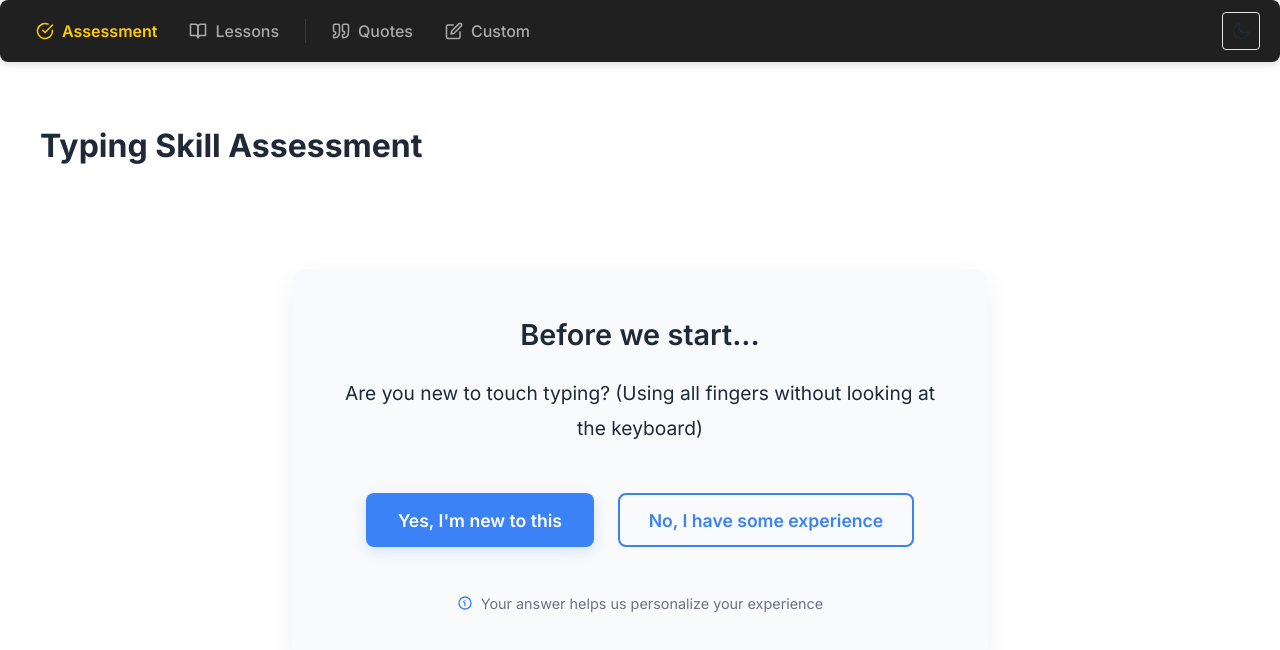
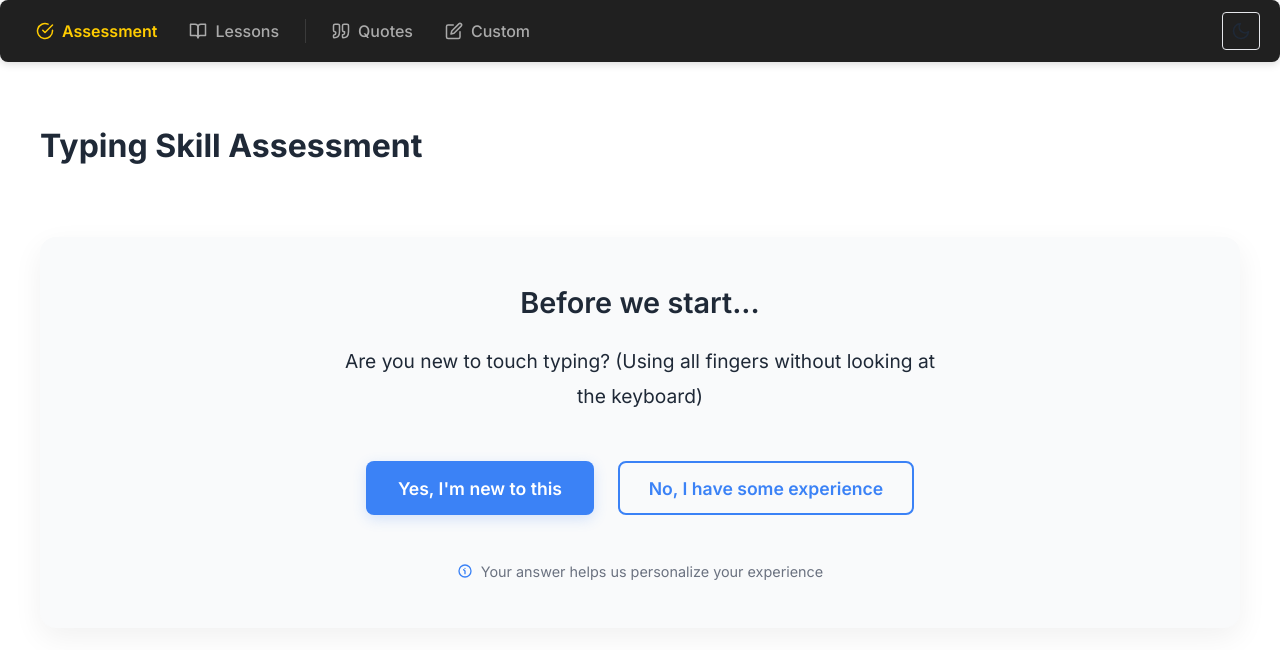
Before and after one commit to binchenX/type, a Next.js app: page / in a window 1280 px wide. Shown: the top 650 px of the page. Built offline with nearby package versions, Linux system fonts and the light colour scheme.

Commit message:
make all page some width and alignment

```diff
--- a/components/LearningPlan.tsx
+++ b/components/LearningPlan.tsx
@@ -6,9 +6,9 @@ import { TypingState } from '@/types';
 import { LevelBasedPlanParams, AssessmentBasedPlanParams, LearningPlanParams } from '@/services/llmService';
 
 const PlanContainer = styled.div`
-  max-width: 800px;
+  width: 100%;
+  max-width: 1200px;
   margin: 0 auto;
-  padding: 2rem;
 `;
 
 const ModuleTitle = styled.h2`
--- a/components/TypingAssessment.tsx
+++ b/components/TypingAssessment.tsx
@@ -9,9 +9,9 @@ const fadeIn = keyframes`
 `;
 
 const AssessmentContainer = styled.div`
-  max-width: 900px;
+  width: 100%;
+  max-width: 1200px;
   margin: 0 auto;
-  padding: 2rem;
   animation: ${fadeIn} 0.5s ease-out;
 `;
 
```
